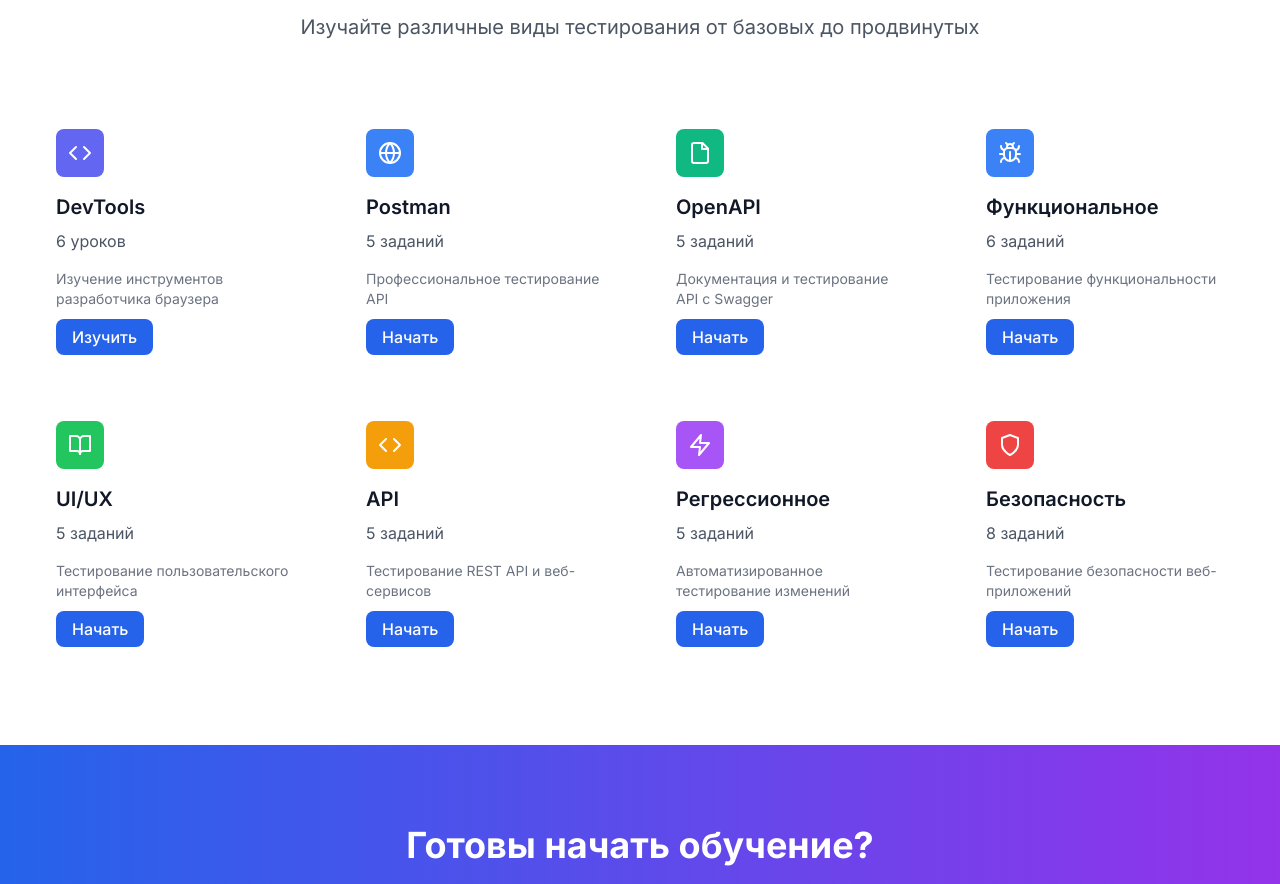
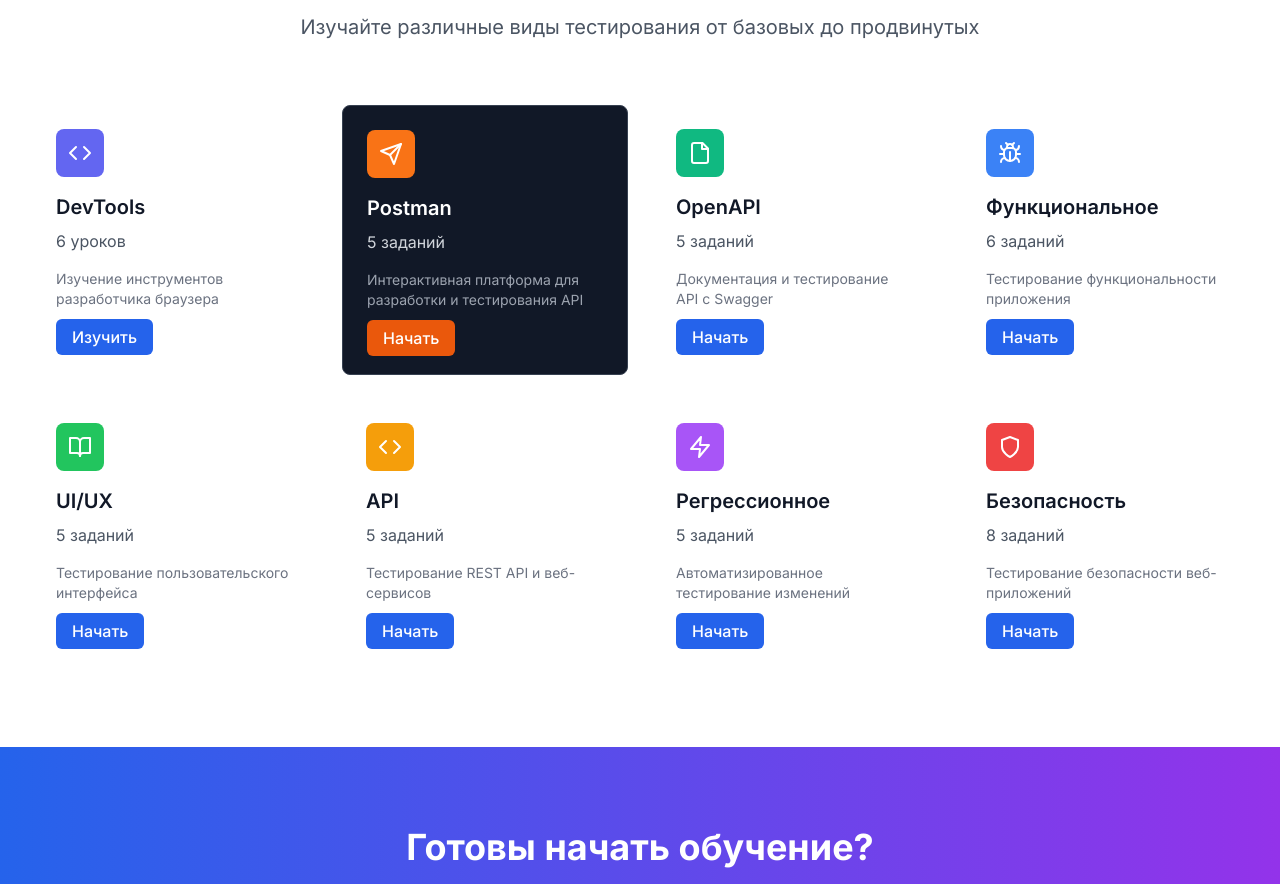
Before and after one commit to baksvell/testing-learning-frontend, a Next.js app: page / in a window 1280 px wide. Shown: the part 1535-2419 px from the top of the page. Built offline with nearby package versions, Linux system fonts and the light colour scheme; no server answers.

Commit message:
Update Postman card to match authentic Postman design with dark theme and orange accents

```diff
--- a/app/page.tsx
+++ b/app/page.tsx
@@ -14,7 +14,8 @@
   Play,
   Star,
   Globe,
-  File
+  File,
+  Send
 } from 'lucide-react'
 import Link from 'next/link'
 import { useAuth } from '../contexts/AuthContext'
@@ -65,7 +66,7 @@
 
       const categories = [
         { name: "DevTools", icon: <Code />, count: 6, color: "bg-indigo-500", href: "/devtools" },
-        { name: "Postman", icon: <Globe />, count: 5, color: "bg-blue-500", href: "/postman-lessons" },
+        { name: "Postman", icon: <Send />, count: 5, color: "bg-orange-500", href: "/postman-lessons" },
         { name: "OpenAPI", icon: <File />, count: 5, color: "bg-emerald-500", href: "/openapi" },
         { name: "Функциональное", icon: <Bug />, count: 6, color: "bg-primary-500", href: "/functional" },
         { name: "UI/UX", icon: <BookOpen />, count: 5, color: "bg-success-500", href: "/ui-ux" },
@@ -249,20 +250,30 @@
                 initial={{ opacity: 0, scale: 0.9 }}
                 animate={{ opacity: 1, scale: 1 }}
                 transition={{ duration: 0.8, delay: index * 0.1 }}
-                className="card p-6 hover:shadow-lg transition-all duration-300 hover:-translate-y-1"
+                className={`p-6 transition-all duration-300 hover:-translate-y-1 ${
+                  category.name === 'Postman'
+                    ? 'bg-gray-900 text-white rounded-lg border border-gray-700 hover:border-orange-500 hover:shadow-orange-500/20 hover:shadow-xl'
+                    : 'card hover:shadow-lg'
+                }`}
               >
                 <div className={`inline-flex items-center justify-center w-12 h-12 ${category.color} text-white rounded-lg mb-4`}>
                   {category.icon}
                 </div>
-                <h3 className="text-xl font-semibold text-gray-900 mb-2">
+                <h3 className={`text-xl font-semibold mb-2 ${
+                  category.name === 'Postman' ? 'text-white' : 'text-gray-900'
+                }`}>
                   {category.name}
                 </h3>
-                <p className="text-gray-600 mb-4">
+                <p className={`mb-4 ${
+                  category.name === 'Postman' ? 'text-gray-300' : 'text-gray-600'
+                }`}>
                   {category.count} {category.name === 'DevTools' ? 'уроков' : 'заданий'}
                 </p>
-                <p className="text-sm text-gray-500 mb-4">
+                <p className={`text-sm mb-4 ${
+                  category.name === 'Postman' ? 'text-gray-400' : 'text-gray-500'
+                }`}>
                   {category.name === 'DevTools' && 'Изучение инструментов разработчика браузера'}
-                  {category.name === 'Postman' && 'Профессиональное тестирование API'}
+                  {category.name === 'Postman' && 'Интерактивная платформа для разработки и тестирования API'}
                   {category.name === 'OpenAPI' && 'Документация и тестирование API с Swagger'}
                   {category.name === 'Функциональное' && 'Тестирование функциональности приложения'}
                   {category.name === 'UI/UX' && 'Тестирование пользовательского интерфейса'}
@@ -272,7 +283,11 @@
                 </p>
                 <Link
                   href={category.href || `/tasks?category=${category.name.toLowerCase()}`}
-                  className="btn w-full btn-primary"
+                  className={`w-full px-4 py-2 rounded-md font-medium transition-colors ${
+                    category.name === 'Postman'
+                      ? 'bg-orange-600 hover:bg-orange-700 text-white'
+                      : 'btn btn-primary'
+                  }`}
                 >
                   {category.name === 'DevTools' ? 'Изучить' : 'Начать'}
                 </Link>
```
